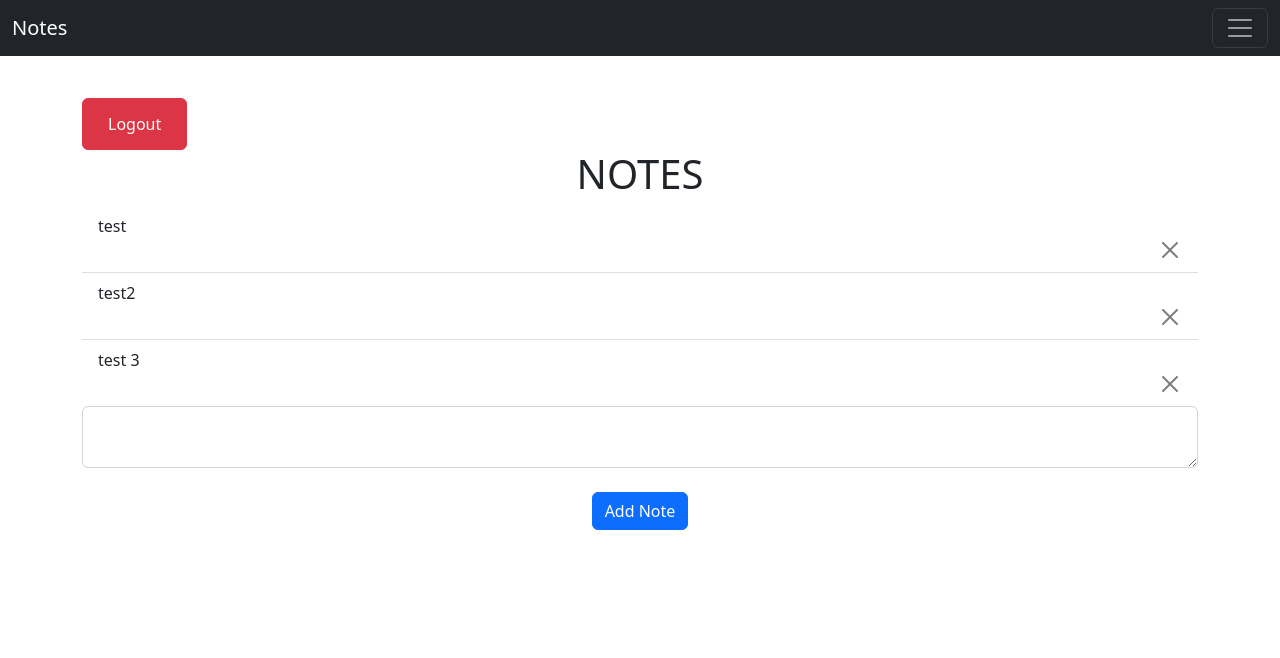
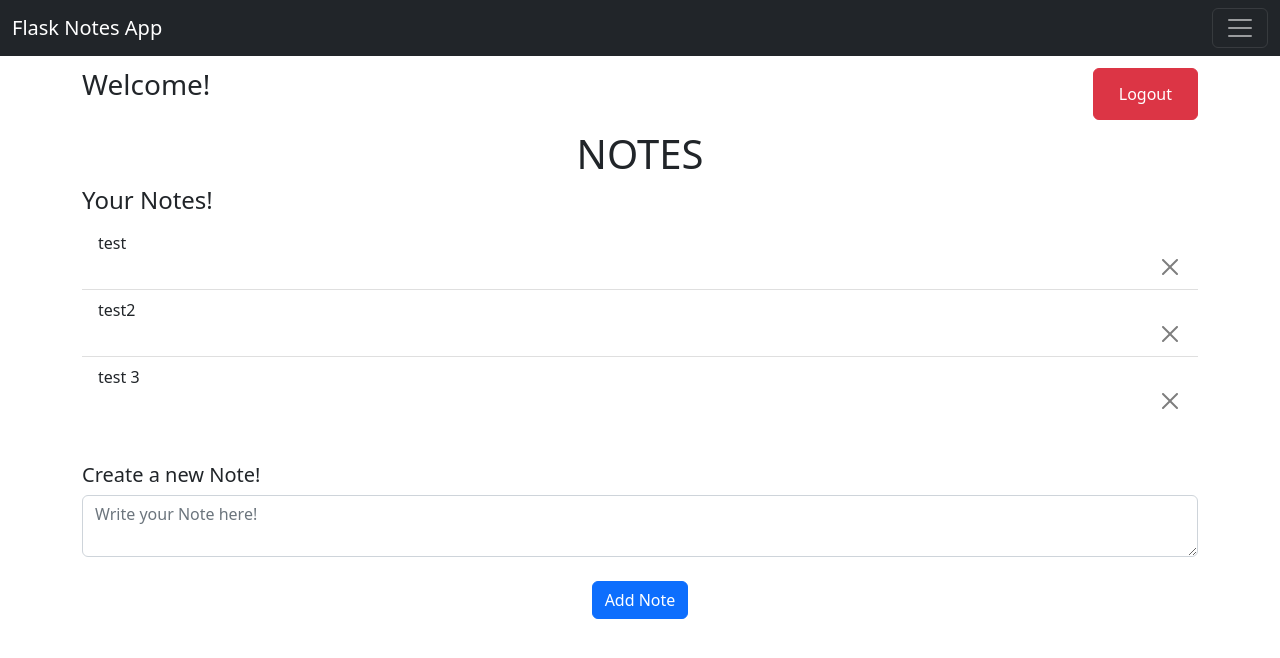
Before and after one commit to saranshsinhaa/flask-notes-app, a Flask app: page / in a window 1280 px wide. Shown: the top 658 px of the page. Run offline with Flask 2, Linux system fonts and the light colour scheme; a user stored in the database is signed in; data comes from the database, SQL or seed files in the repository; both versions use the stored data as it was after the commit.

Commit message:
minor-ui-fix

```diff
--- a/main.py
+++ b/main.py
@@ -3,4 +3,4 @@ from website import create_app
 app=create_app()
 
 if __name__== "__main__":
-    app.run(host="0.0.0.0", port=5000)
+    app.run(host="0.0.0.0", port=5000, debug=True )
--- a/website/templates/base.html
+++ b/website/templates/base.html
@@ -6,19 +6,20 @@
     <meta name="viewport" content="width=device-width, initial-scale=1.0">
     <link href="https://cdn.jsdelivr.net/npm/bootstrap@5.2.1/dist/css/bootstrap.min.css" rel="stylesheet" integrity="sha384-iYQeCzEYFbKjA/T2uDLTpkwGzCiq6soy8tYaI1GyVh/UjpbCx/TYkiZhlZB6+fzT" crossorigin="anonymous">
     <link rel="stylesheet" href="https://cdnjs.cloudflare.com/ajax/libs/font-awesome/6.2.0/css/all.min.css" integrity="sha512-xh6O/CkQoPOWDdYTDqeRdPCVd1SpvCA9XXcUnZS2FmJNp1coAFzvtCN9BmamE+4aHK8yyUHUSCcJHgXloTyT2A==" crossorigin="anonymous" referrerpolicy="no-referrer" />
+    <link rel="icon" type="image/x-icon" href="../static/images/favicon.ico">
     <title>{% block title %}Home{% endblock %}</title>
 </head>
 <body>
 
     <nav class="navbar navbar-dark bg-dark fixed-top">
         <div class="container-fluid">
-          <a class="navbar-brand" href="#">Notes</a>
+          <a class="navbar-brand" href="#">Flask Notes App</a>
           <button class="navbar-toggler" type="button" data-bs-toggle="offcanvas" data-bs-target="#offcanvasDarkNavbar" aria-controls="offcanvasDarkNavbar">
             <span class="navbar-toggler-icon"></span>
           </button>
           <div class="offcanvas offcanvas-end text-bg-dark" tabindex="-1" id="offcanvasDarkNavbar" aria-labelledby="offcanvasDarkNavbarLabel">
             <div class="offcanvas-header">
-              <h5 class="offcanvas-title" id="offcanvasDarkNavbarLabel">Notes</h5>
+              <h5 class="offcanvas-title" id="offcanvasDarkNavbarLabel">Flask Notes App</h5>
               <button type="button" class="btn-close btn-close-white" data-bs-dismiss="offcanvas" aria-label="Close"></button>
             </div>
             <div class="offcanvas-body">
--- a/website/templates/home.html
+++ b/website/templates/home.html
@@ -1,28 +1,35 @@
-{% extends "base.html" %}  {% block title %}Home{% endblock %}
+{% extends "base.html" %}  {% block title %}Home : Notes{% endblock %}
 {% block testDiv %}<h1>test</h1>{% endblock %}
 {% block mainContent %}
 
-<div style="margin-top: 50px;">
-<button type="button" class="btn btn-danger"><a class="btn" style="color: white;" href="/logout">Logout</a></button>
+<div class="row" style="margin-top: 20px; margin-bottom:10px;">
+  <div class="col"><h3>Welcome!</h3></div>
+  <div style="text-align: right;" class="col"><button type="button" class="btn btn-danger"><a class="btn" style="color: white;" href="/logout">Logout</a></button></div>
 </div>
 
 <h1 align="center">NOTES</h1>
+<div>
+  <h4>Your Notes!</h4>
 <ul class="list-group list-group-flush" id="notes">
     {% for note in user.notes %}
-    <li class="list-group-item">{{ note.data }}
+    <li style="font-size: 1rem;" class="list-group-item">{{ note.data }}
         <div style="text-align: right;">
         <button type="button" class="btn-close" onClick="deleteNote({{ note.id }})">
           </button>
         </div>
     </li>
     {% endfor %}
-</ul>
+  </ul>
+</div>
+<div style="margin-top: 40px;">
+  <h5>Create a new Note!</h5>
 <form method="POST">
-    <textarea name="note" id="note" class="form-control"></textarea>
+    <textarea placeholder="Write your Note here!" name="note" id="note" class="form-control"></textarea>
     <br />
     <div align="center">
       <button type="submit" class="btn btn-primary">Add Note</button>
     </div>
   </form>
+</div>
 
 {% endblock %}
```
Also changed, not shown: website/database.db, website/static/images/favicon.ico (added).
